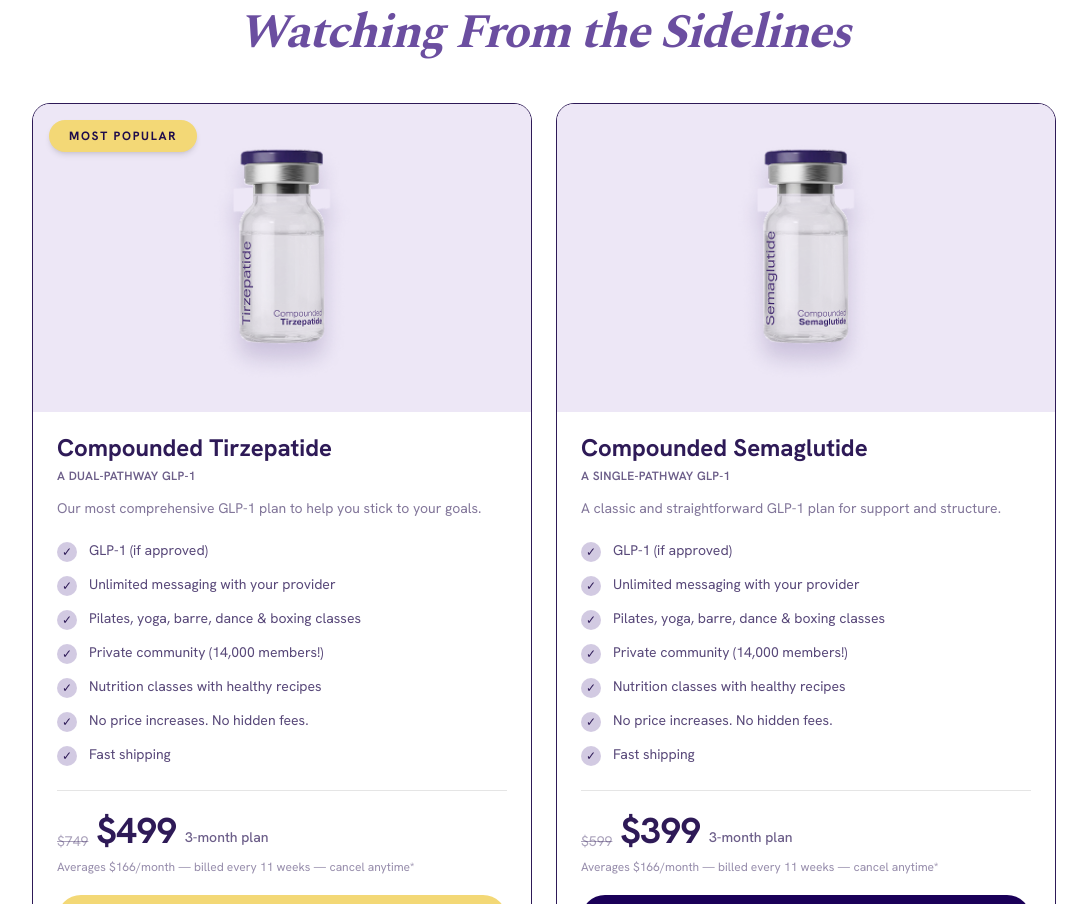
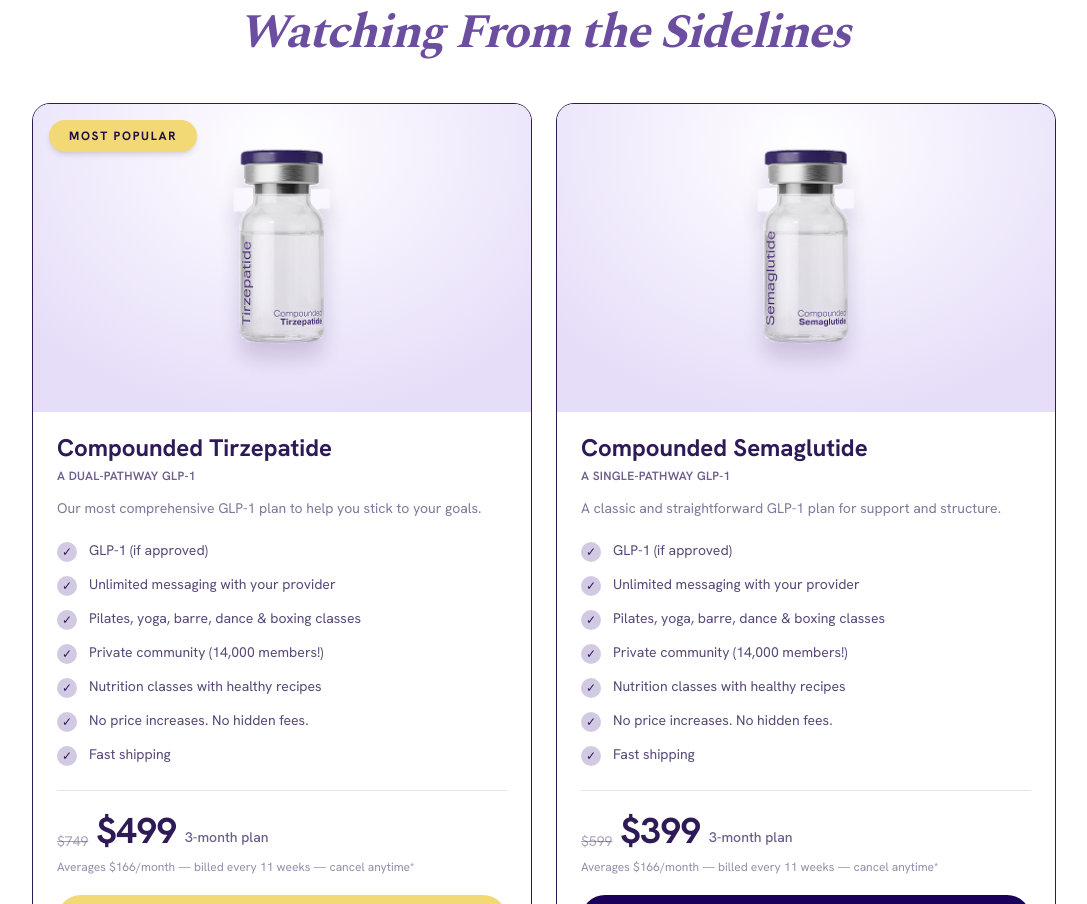
Before and after one commit to talhadevs/brello, a Next.js app: page / in a window 1280 px wide. Shown: the part 1176-2080 px from the top of the page, without its empty margins (96-1183 px from the left). Built offline with nearby package versions, Linux system fonts and the light colour scheme.

Commit message:
style: update Pricing component header to use gradient background
Changed the header of the Pricing component from a solid lavender color to a radial gradient for improved visual appeal.

```diff
--- a/app/components/Pricing.tsx
+++ b/app/components/Pricing.tsx
@@ -73,8 +73,10 @@ export default function Pricing() {
               key={plan.name}
               className="relative flex flex-col overflow-hidden rounded-2xl border border-brand-purple bg-white text-left"
             >
-              {/* Top: lavender header + image */}
-              <div className="relative bg-brand-lavender px-6 pt-8 pb-6">
+              {/* Top: gradient header + image */}
+              <div
+                className="relative bg-[radial-gradient(88%_115%_at_50%_14%,#FFF_0%,#E6DDF9_78%)] px-6 pt-8 pb-6"
+              >
                 {plan.badge && (
                   <span className="absolute left-4 top-4 rounded-full bg-[#F3D876] px-5 py-2 text-xs font-bold uppercase tracking-[0.14em] text-[#1E0B4B] shadow-md">
                     {plan.badge}
```
